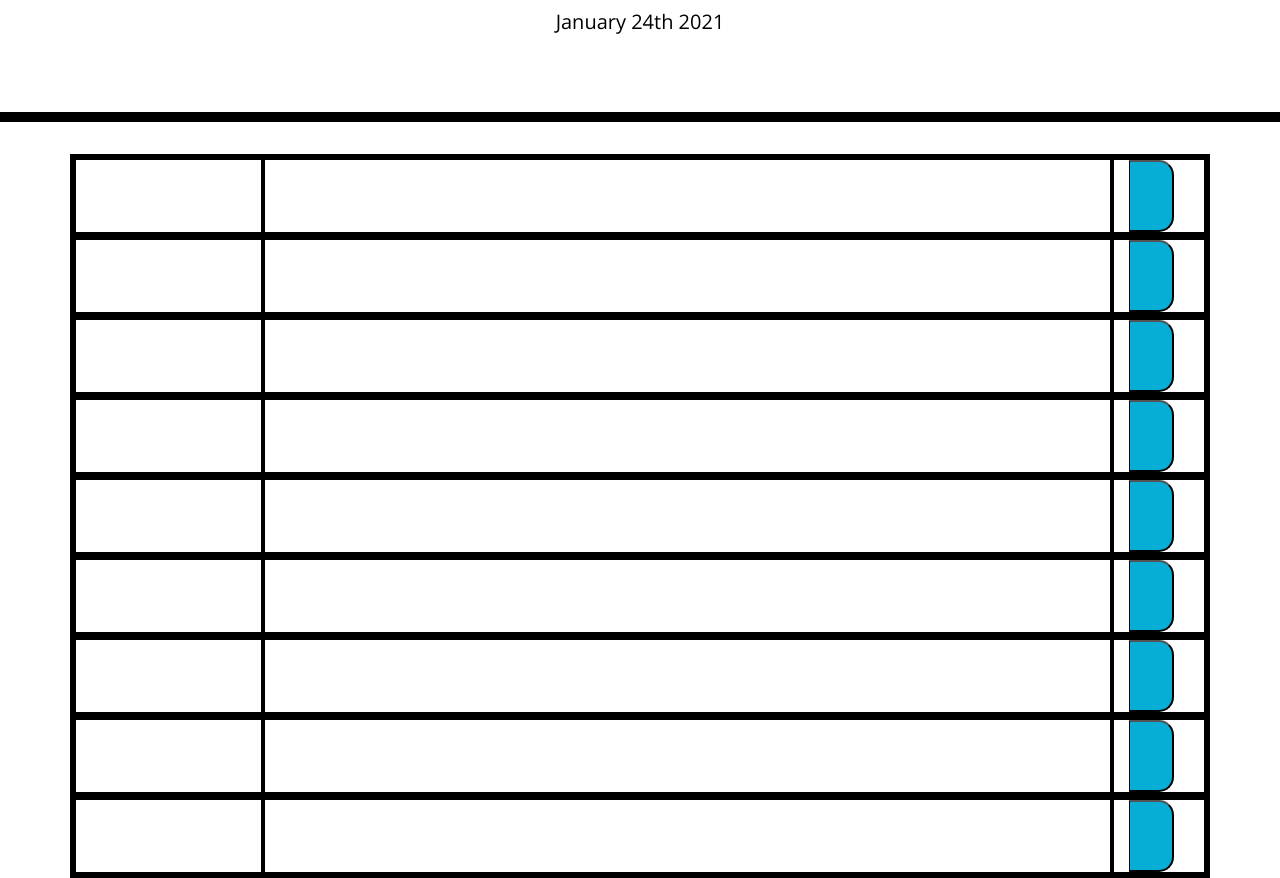
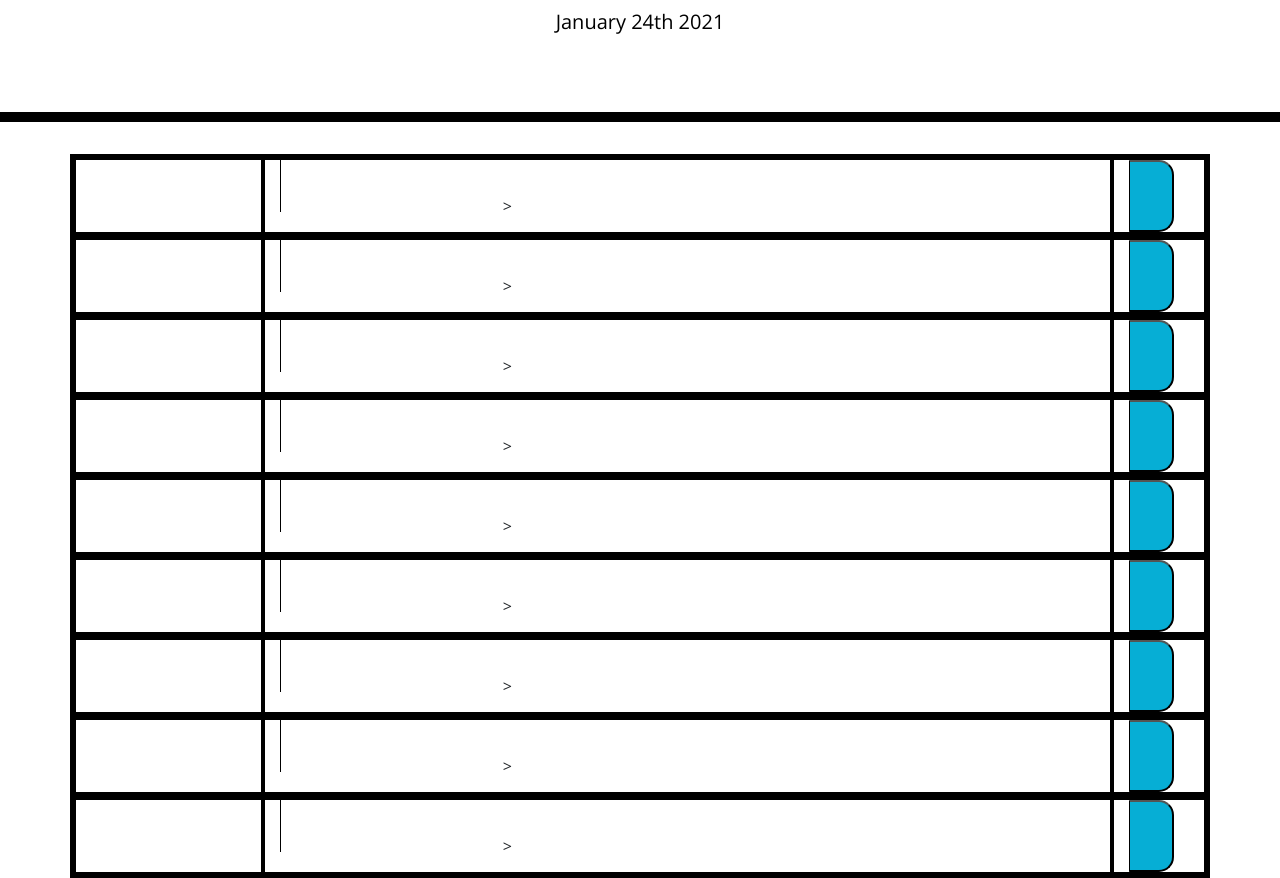
Before and after one commit to chorvick/workdayscheduler, a plain HTML site: page index.html in a window 1280 px wide. Shown: the part 182-1060 px from the top of the page. Drawn offline with nearby package versions, Linux system fonts and the light colour scheme.

Commit message:
text area added

```diff
--- a/assets/script.js
+++ b/assets/script.js
@@ -23,7 +23,7 @@ $(document).ready(function () {
         }
         var newmainDiv = $("<div>" + j + ampm + "</div>");
         //
-        //  mainDiv.append(newmainDiv);
+        //mainDiv.append(newmainDiv);
         //   mainDiv.addClass("row");
         // mainDiv.addClass("col-md-9");
 
--- a/index.html
+++ b/index.html
@@ -27,47 +27,47 @@
 
         <div class="row" class="time9">
             <div class="col-md-2"></div>
-            <div class="col-md-9"></div>
+            <div class="col-md-9"><textarea class="area9"></textarea> </textarea>></div>
             <div class="col-md-1"><button class="saveBtn" type="button"></button></div>
         </div>
         <div class="row" class="time10">
             <div class="col-md-2"></div>
-            <div class="col-md-9"></div>
+            <div class="col-md-9"><textarea class="area10"></textarea> </textarea>></div>
             <div class="col-md-1"><button class="saveBtn" type="button"></button></div>
         </div>
         <div class="row" class="time11">
             <div class="col-md-2"></div>
-            <div class="col-md-9"></div>
+            <div class="col-md-9"><textarea class="area11"></textarea> </textarea>></div>
             <div class="col-md-1"><button class="saveBtn" type="button"></button></div>
         </div>
         <div class="row" class="time12">
             <div class="col-md-2"></div>
-            <div class="col-md-9"></div>
+            <div class="col-md-9"><textarea class="area12"></textarea> </textarea>></div>
             <div class="col-md-1"><button class="saveBtn" type="button"></button></div>
         </div>
         <div class="row" class="time1">
             <div class="col-md-2"></div>
-            <div class="col-md-9"></div>
+            <div class="col-md-9"><textarea class="area1"></textarea> </textarea>></div>
             <div class="col-md-1"><button class="saveBtn" type="button"></button></div>
         </div>
         <div class="row" class="time2">
             <div class="col-md-2"></div>
-            <div class="col-md-9"></div>
+            <div class="col-md-9"><textarea class="area2"></textarea> </textarea>></div>
             <div class="col-md-1"><button class="saveBtn" type="button"></button></div>
         </div>
         <div class="row" class="time3">
             <div class="col-md-2"></div>
-            <div class="col-md-9"></div>
+            <div class="col-md-9"><textarea class="area3"></textarea> </textarea>></div>
             <div class="col-md-1"><button class="saveBtn" type="button"></button></div>
         </div>
         <div class="row" class="time4">
             <div class="col-md-2"></div>
-            <div class="col-md-9"></div>
+            <div class="col-md-9"><textarea class="area4"></textarea> </textarea>></div>
             <div class="col-md-1"><button class="saveBtn" type="button"></button></div>
         </div>
         <div class="row" class="time5">
             <div class="col-md-2"></div>
-            <div class="col-md-9"></div>
+            <div class="col-md-9"><textarea class="area5"></textarea> </textarea>></div>
             <div class="col-md-1"><button class="saveBtn" type="button"></button></div>
         </div>
     </div>
```
